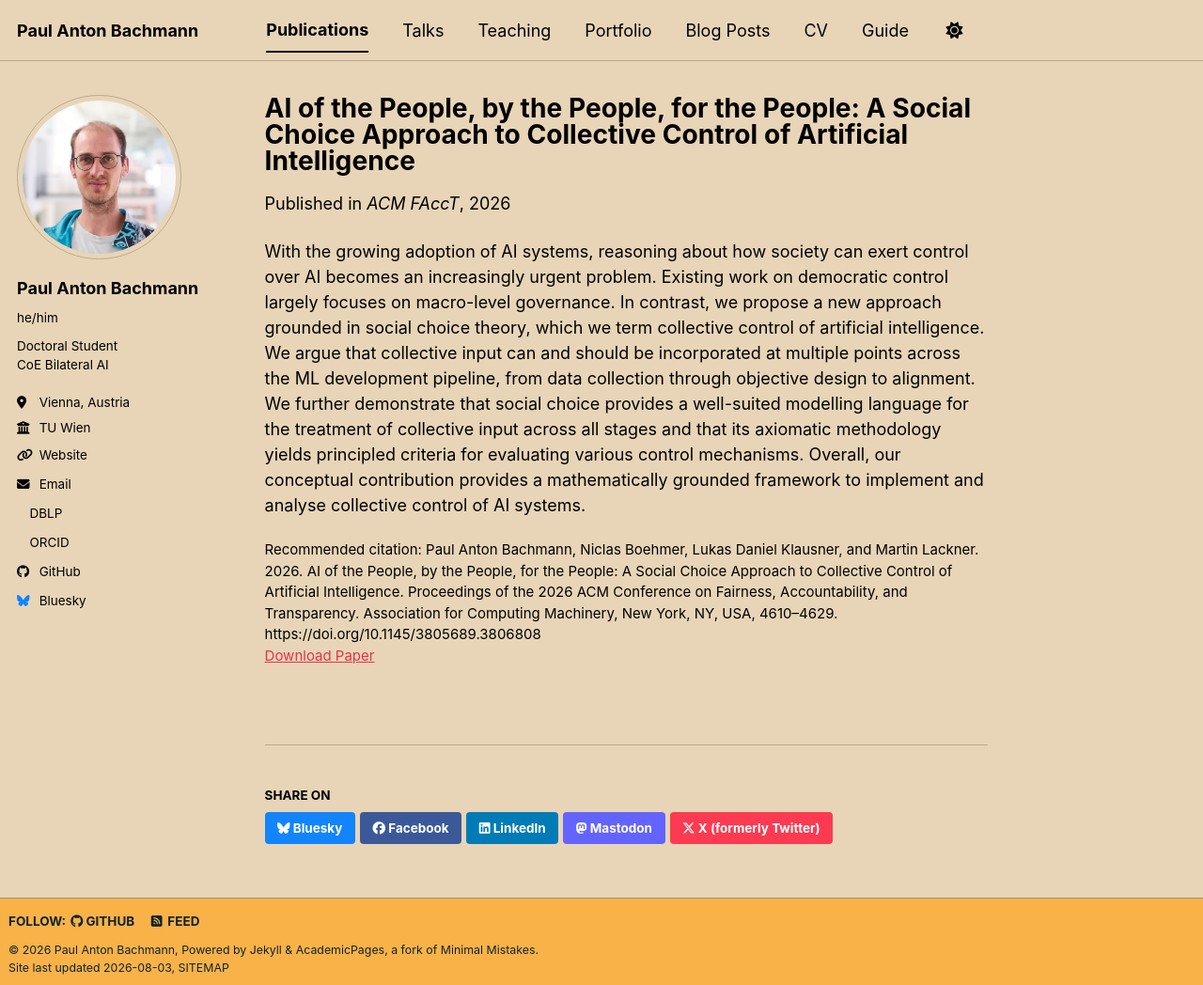
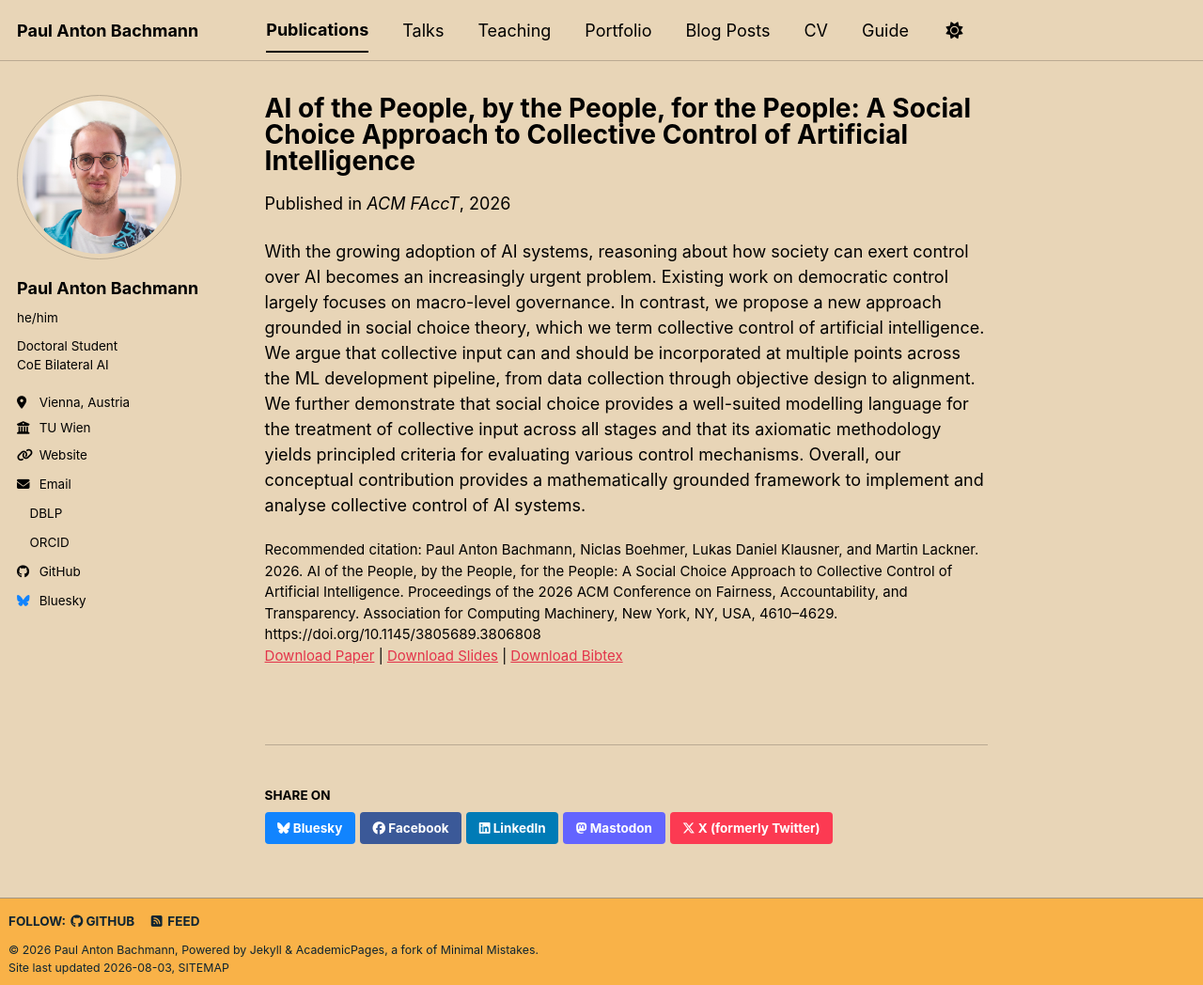
Before and after one commit to pabachmann/pabachmann.github.io, a Jekyll site: the page built from _publications/2026-06-2025-collective-control-of-ai.md, in a window 1280 px wide and 1048 px high. Shown: the whole window at 94% size. Built offline with Jekyll 4.4.1, drawn with Linux system fonts in a browser that asks for light colours; a style sheet for code colours, icons or effects is not loaded; some of the changed lines change nothing that is shown.

Commit message:
Update 2026-06-2025-collective-control-of-ai.md

```diff
--- a/_publications/2026-06-2025-collective-control-of-ai.md
+++ b/_publications/2026-06-2025-collective-control-of-ai.md
@@ -6,7 +6,9 @@ permalink: /publications/2026-06-2025-collective-control-of-ai/
 excerpt: 'We propose a framework for collective control of AI grounded in social choice theory, both as a principled way to evaluate control mechanisms as well as as concrete control mechanisms to enable collective input during development.'
 date: 2026-06-25
 venue: 'ACM FAccT'
-paperurl: 'https://dl.acm.org/doi/10.1145/3805689.3806808'
+slidesurl: 'https://pabachmann.github.io/files/26ccofai/slides.pdf'
+bibtexurl: 'https://academicpages.github.io/files/26ccofai/bibtex.bib'
+paperurl: 'https://academicpages.github.io/files/26ccofai/paper.pdf'
 citation: 'Paul Anton Bachmann, Niclas Boehmer, Lukas Daniel Klausner, and Martin Lackner. 2026. AI of the People, by the People, for the People: A Social Choice Approach to Collective Control of Artificial Intelligence. Proceedings of the 2026 ACM Conference on Fairness, Accountability, and Transparency. Association for Computing Machinery, New York, NY, USA, 4610–4629. https://doi.org/10.1145/3805689.3806808'
 ---
 With the growing adoption of AI systems, reasoning about how society can exert control over AI becomes an increasingly urgent problem. Existing work on democratic control largely focuses on macro-level governance. In contrast, we propose a new approach grounded in social choice theory, which we term collective control of artificial intelligence. We argue that collective input can and should be incorporated at multiple points across the ML development pipeline, from data collection through objective design to alignment. We further demonstrate that social choice provides a well-suited modelling language for the treatment of collective input across all stages and that its axiomatic methodology yields principled criteria for evaluating various control mechanisms. Overall, our conceptual contribution provides a mathematically grounded framework to implement and analyse collective control of AI systems.
```
